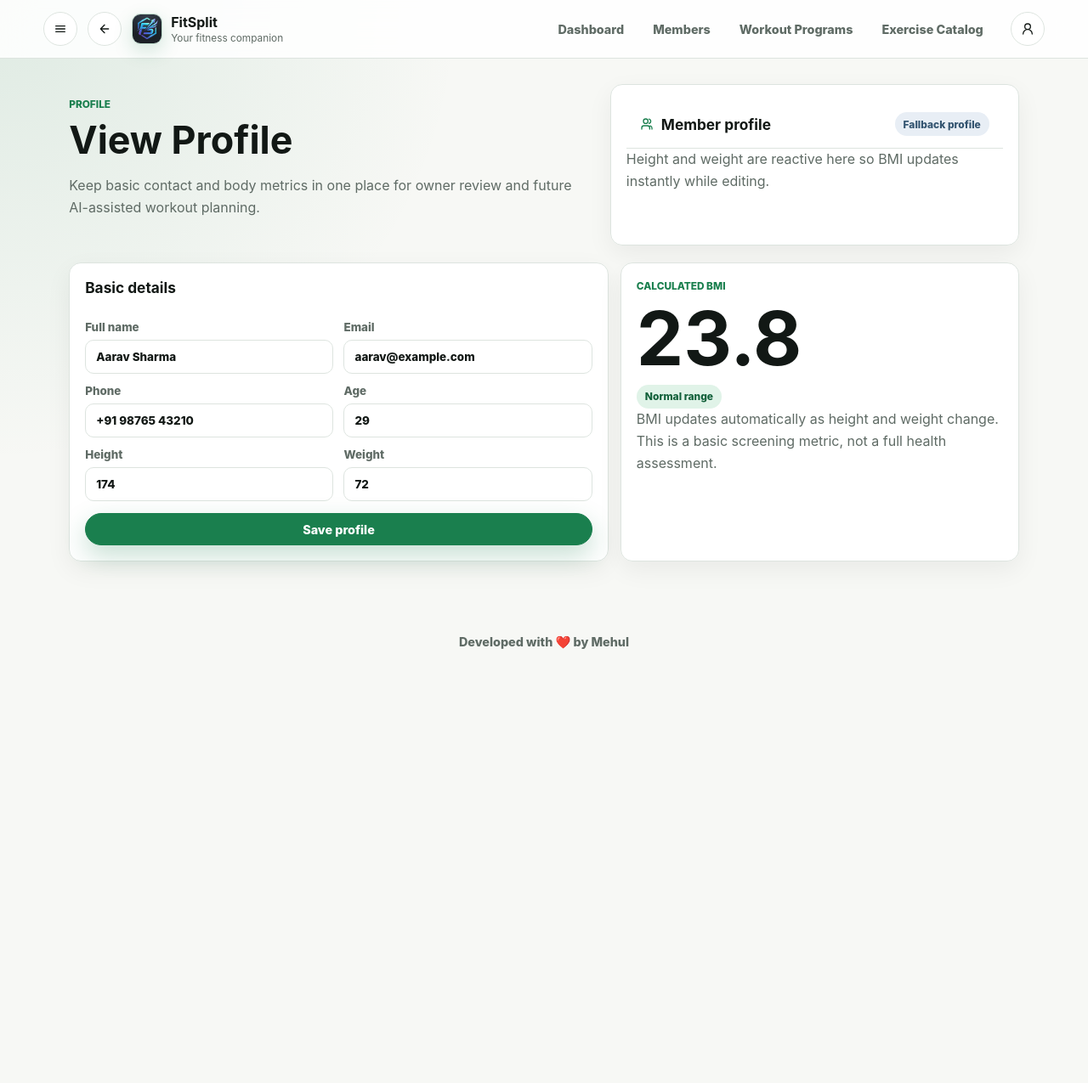
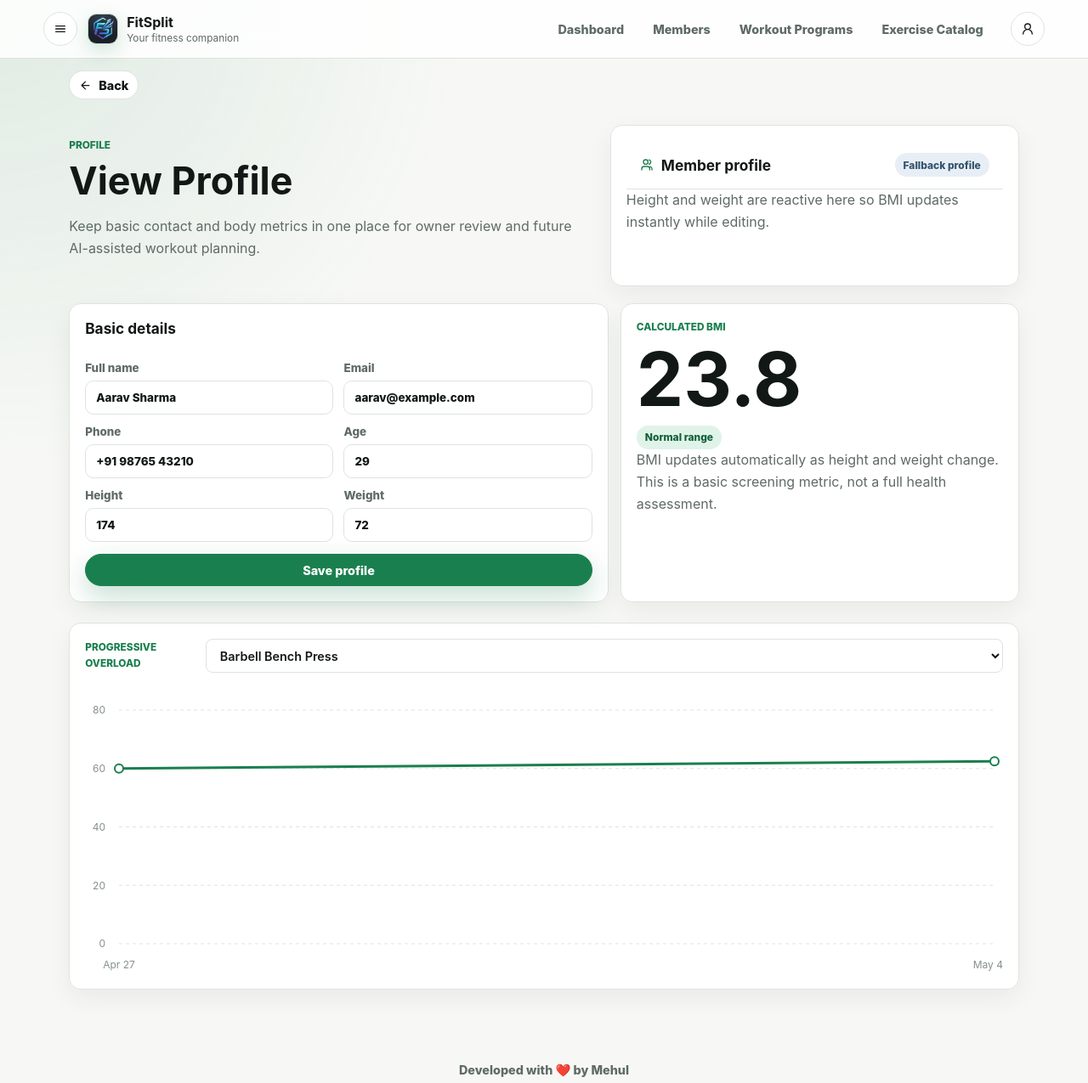
Before and after one commit to mehulchirania/FitSplit, a Next.js app: page /profile in a window 1280 px wide. Shown: the whole page at 85% size. Before the commit the page ends 800 px from the top, so only its background shows below. Built offline with nearby package versions, Linux system fonts and the light colour scheme.

Commit message:
feat: implement core UI components, progressive overload charting, and page structures for FitSplit application.

```diff
--- a/app/globals.css
+++ b/app/globals.css
@@ -209,6 +209,23 @@ svg {
 
 .theme-toggle {
   min-width: 74px;
+}
+
+.back-row {
+  margin: 0 auto;
+  max-width: 1220px;
+  padding: 14px clamp(18px, 4vw, 56px) 0;
+}
+
+.back-button {
+  gap: 8px;
+  min-height: 34px;
+  padding: 7px 11px;
+}
+
+.back-button svg {
+  height: 15px;
+  width: 15px;
 }
 
 .home,
--- a/app/layout.tsx
+++ b/app/layout.tsx
@@ -1,5 +1,6 @@
 import type { Metadata } from "next";
 import { AppTopbar } from "@/components/app-topbar";
+import { BackButton } from "@/components/back-button";
 import "./globals.css";
 
 export const metadata: Metadata = {
@@ -48,6 +49,7 @@ export default function RootLayout({
       <body>
         <div className="app-shell">
           <AppTopbar />
+          <BackButton />
           {children}
           <footer className="app-footer">{"Developed with \u2764\uFE0F by Mehul"}</footer>
         </div>
--- a/app/profile/page.tsx
+++ b/app/profile/page.tsx
@@ -1,12 +1,22 @@
 import { ProfileForm } from "@/components/profile-form";
 import { UsersRound } from "@/components/icons";
-import { getProfileMetrics } from "@/lib/firebase/read-models";
+import { getProfileMetrics, getLiftLogsForMember, getExerciseCatalog } from "@/lib/firebase/read-models";
+import { ProgressiveOverloadChart } from "@/components/progressive-overload-chart";
 
 export const dynamic = "force-dynamic";
 
 export default async function ProfilePage() {
   const memberId = "member-aarav";
-  const { profile, isPersisted } = await getProfileMetrics(memberId);
+
+  const [
+    { profile, isPersisted },
+    { liftLogs },
+    { exercises }
+  ] = await Promise.all([
+    getProfileMetrics(memberId),
+    getLiftLogsForMember(memberId),
+    getExerciseCatalog()
+  ]);
 
   return (
     <main className="page">
@@ -36,6 +46,8 @@ export default async function ProfilePage() {
       </section>
 
       <ProfileForm memberId={memberId} profile={profile} />
+
+      <ProgressiveOverloadChart liftLogs={liftLogs} exercises={exercises} />
     </main>
   );
 }
--- a/components/add-member-form.tsx
+++ b/components/add-member-form.tsx
@@ -11,7 +11,7 @@ export function AddMemberForm() {
       confirmMessage="This will create a FitSplit member profile in Firebase."
       confirmTitle="Add this member?"
       pendingLabel="Saving member..."
-      submitLabel="Save member to Firebase"
+      submitLabel="Save member"
     >
       <h2>Add member</h2>
       <div className="form-grid">
--- a/components/app-topbar.tsx
+++ b/components/app-topbar.tsx
@@ -2,7 +2,6 @@
 
 import Link from "next/link";
 import { useEffect, useRef, useState } from "react";
-import { BackButton } from "@/components/back-button";
 import { MainNav } from "@/components/main-nav";
 import { ThemeToggle } from "@/components/theme-toggle";
 import { Menu, UserRound } from "@/components/icons";
@@ -43,7 +42,6 @@ export function AppTopbar() {
           >
             <Menu />
           </button>
-          <BackButton />
           <Link className="brand" href="/">
             <img
               alt="FitSplit"
--- a/components/back-button.tsx
+++ b/components/back-button.tsx
@@ -1,19 +1,28 @@
 "use client";
 
+import { usePathname } from "next/navigation";
 import { useRouter } from "next/navigation";
 import { ArrowLeft } from "@/components/icons";
 
 export function BackButton() {
+  const pathname = usePathname();
   const router = useRouter();
 
+  if (pathname === "/") {
+    return null;
+  }
+
   return (
+    <div className="back-row">
       <button
         aria-label="Go back"
-      className="icon-button neutral-icon-button"
+        className="button button-secondary back-button"
         onClick={() => router.back()}
         type="button"
       >
         <ArrowLeft />
+        <span>Back</span>
       </button>
+    </div>
   );
 }
--- a/components/custom-plan-builder.tsx
+++ b/components/custom-plan-builder.tsx
@@ -41,7 +41,7 @@ export function CustomPlanBuilder({ catalog }: { catalog: CatalogGroup[] }) {
       confirmMessage="This will create a new custom workout program from the selected exercises."
       confirmTitle="Save custom plan?"
       pendingLabel="Saving custom plan..."
-      submitLabel="Save custom plan to Firebase"
+      submitLabel="Save custom plan"
     >
       <h2>Custom owner plan</h2>
       <label>
--- /dev/null
+++ b/components/progressive-overload-chart.tsx
@@ -0,0 +1,159 @@
+"use client";
+
+import { useMemo, useState } from "react";
+import {
+  LineChart,
+  Line,
+  XAxis,
+  YAxis,
+  CartesianGrid,
+  Tooltip,
+  ResponsiveContainer,
+} from "recharts";
+import type { LiftLog, Exercise } from "@/types/domain";
+
+export function ProgressiveOverloadChart({
+  liftLogs,
+  exercises,
+}: {
+  liftLogs: LiftLog[];
+  exercises: Exercise[];
+}) {
+  const exercisesWithLogs = useMemo(() => {
+    const ids = new Set(liftLogs.map((log) => log.exerciseId));
+    return exercises.filter((ex) => ids.has(ex.id));
+  }, [liftLogs, exercises]);
+
+  const [selectedExerciseId, setSelectedExerciseId] = useState<string>(
+    exercisesWithLogs[0]?.id || ""
+  );
+
+  const chartData = useMemo(() => {
+    if (!selectedExerciseId) return [];
+
+    const logsForExercise = liftLogs.filter(
+      (log) => log.exerciseId === selectedExerciseId
+    );
+
+    const maxWeightPerDay = new Map<string, number>();
+
+    logsForExercise.forEach((log) => {
+      const dateStr = log.loggedAt.split("T")[0];
+      const currentMax = maxWeightPerDay.get(dateStr) || 0;
+      if (log.weight > currentMax) {
+        maxWeightPerDay.set(dateStr, log.weight);
+      }
+    });
+
+    const sortedData = Array.from(maxWeightPerDay.entries())
+      .map(([date, maxWeight]) => {
+        // Parse date from UTC or simple format
+        // Creating Date from YYYY-MM-DD might shift timezone, but it's ok for basic display
+        const [year, month, day] = date.split('-');
+        const formattedDate = new Date(parseInt(year), parseInt(month) - 1, parseInt(day)).toLocaleDateString(undefined, {
+          month: "short",
+          day: "numeric",
+        });
+
+        return {
+          date: formattedDate,
+          rawDate: date,
+          weight: maxWeight,
+        };
+      })
+      .sort((a, b) => a.rawDate.localeCompare(b.rawDate));
+
+    return sortedData;
+  }, [liftLogs, selectedExerciseId]);
+
+  if (exercisesWithLogs.length === 0) {
+    return (
+      <section className="form-panel" style={{ marginTop: "24px" }}>
+        <p className="eyebrow" style={{ margin: 0 }}>Progressive Overload</p>
+        <p style={{ marginTop: "12px", marginBottom: 0 }}>
+          Log some lifts during your workouts to see your strength progress!
+        </p>
+      </section>
+    );
+  }
+
+  return (
+    <section className="form-panel" style={{ marginTop: "24px" }}>
+      <div className="panel-title" style={{ padding: 0, border: "none", marginBottom: "20px" }}>
+        <p className="eyebrow" style={{ margin: 0 }}>Progressive Overload</p>
+        <select
+          value={selectedExerciseId}
+          onChange={(e) => setSelectedExerciseId(e.target.value)}
+          style={{
+            padding: "8px 12px",
+            borderRadius: "8px",
+            border: "1px solid var(--border)",
+            background: "var(--bg-elevated)",
+            color: "var(--text)",
+            fontSize: "0.9rem",
+            fontWeight: 600,
+            cursor: "pointer"
+          }}
+        >
+          {exercisesWithLogs.map((ex) => (
+            <option key={ex.id} value={ex.id}>
+              {ex.name}
+            </option>
+          ))}
+        </select>
+      </div>
+
+      <div style={{ width: "100%", height: 320 }}>
+        {chartData.length > 0 ? (
+          <ResponsiveContainer width="100%" height="100%">
+            <LineChart
+              data={chartData}
+              margin={{ top: 10, right: 10, bottom: 5, left: -20 }}
+            >
+              <CartesianGrid strokeDasharray="4 4" stroke="var(--border)" vertical={false} />
+              <XAxis
+                dataKey="date"
+                stroke="var(--text-faint)"
+                fontSize={12}
+                tickLine={false}
+                axisLine={false}
+                dy={12}
+              />
+              <YAxis
+                stroke="var(--text-faint)"
+                fontSize={12}
+                tickLine={false}
+                axisLine={false}
+                tickFormatter={(value) => `${value}`}
+                dx={-8}
+              />
+              <Tooltip
+                contentStyle={{
+                  backgroundColor: 'var(--bg-elevated)',
+                  borderColor: 'var(--border)',
+                  color: 'var(--text)',
+                  borderRadius: '10px',
+                  boxShadow: 'var(--shadow)',
+                  padding: '12px'
+                }}
+                itemStyle={{ color: 'var(--brand)', fontWeight: 'bold' }}
+                formatter={(value: number) => [`${value} lbs`, 'Max Weight']}
+              />
+              <Line
+                type="monotone"
+                dataKey="weight"
+                name="Max Weight"
+                stroke="var(--brand)"
+                strokeWidth={3}
+                dot={{ r: 5, fill: "var(--bg-elevated)", strokeWidth: 2, stroke: "var(--brand)" }}
+                activeDot={{ r: 7, fill: "var(--brand)", stroke: "var(--bg-elevated)", strokeWidth: 2 }}
+              />
+            </LineChart>
+          </ResponsiveContainer>
+        ) : (
+          <p>No data to display.</p>
+        )}
+      </div>
+    </section>
+  );
+}
--- a/package.json
+++ b/package.json
@@ -17,7 +17,8 @@
     "firebase-admin": "^13.8.0",
     "next": "^15.3.1",
     "react": "^19.0.0",
-    "react-dom": "^19.0.0"
+    "react-dom": "^19.0.0",
+    "recharts": "^3.8.1"
   },
   "devDependencies": {
     "@types/node": "^22.15.3",
```
Also changed, not shown: app/activity/page.tsx (+17 -30 lines), 1 other file (tests, documents, lock files or other folders). Lines whose indentation alone changed are shown as unchanged.
